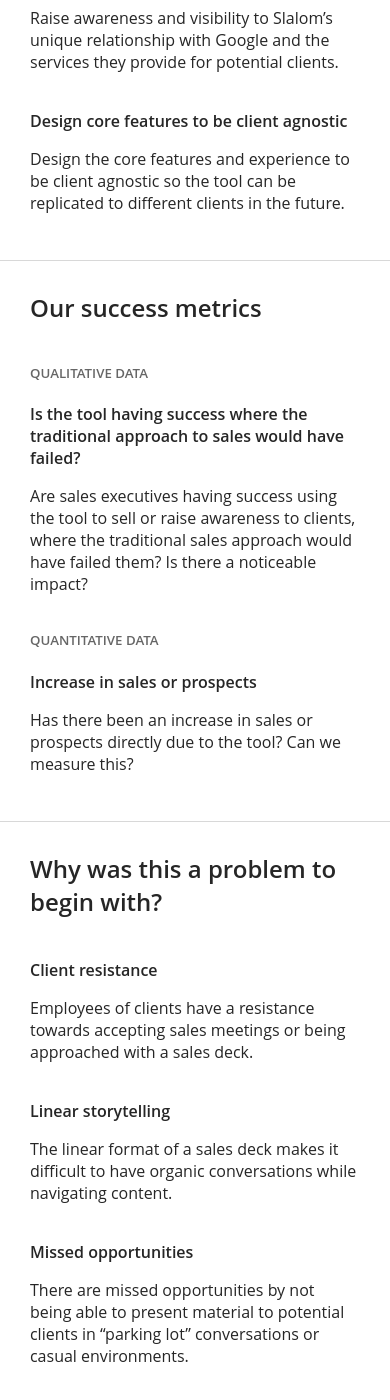
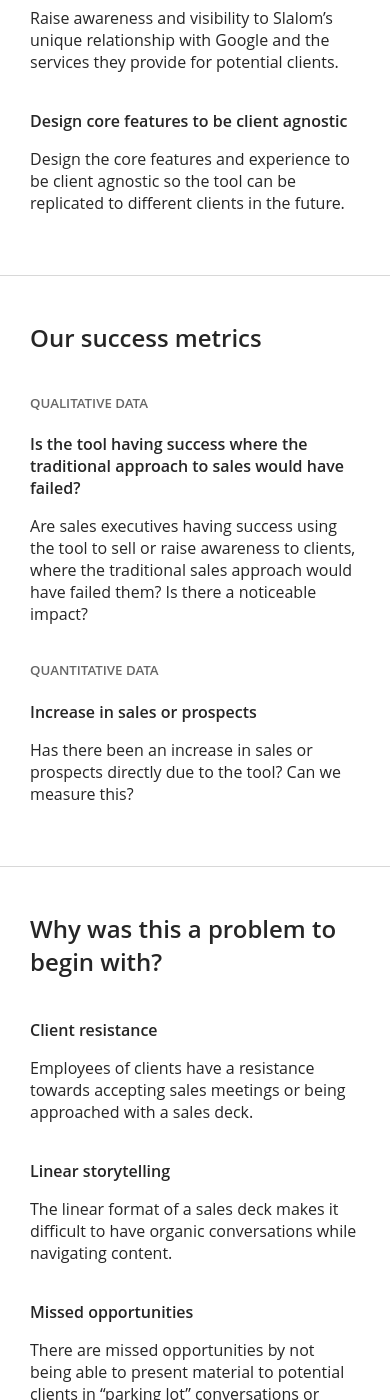
Before and after one commit to antoniolee/antoniolee.github.io, a Jekyll site: the page built from _pages/slalom.html, in a window 390 px wide and 1400 px high, scrolled down 1636 px. Built offline with Jekyll 4.4.1, drawn with Linux system fonts in a browser that asks for light colours; nearby versions of some CDN libraries.

Commit message:
grid - polished spacing on mobile

```diff
--- a/_sass/_case-study.scss
+++ b/_sass/_case-study.scss
@@ -53,7 +53,7 @@
     }
 
     hr {
-        margin: 30px 0;
+        margin: 45px 0;
         border-top-style: none;
         border-left-style: none;
         border-right-style: none;
```
